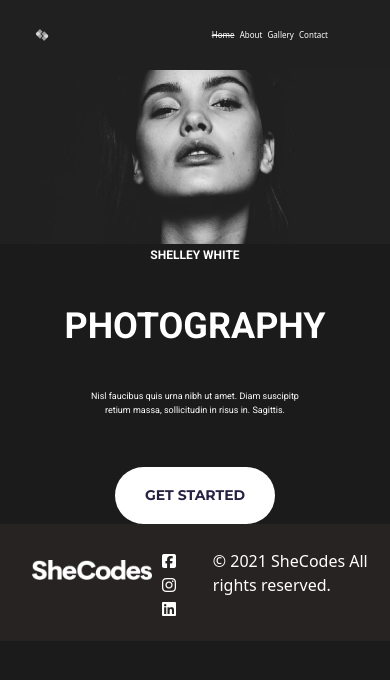
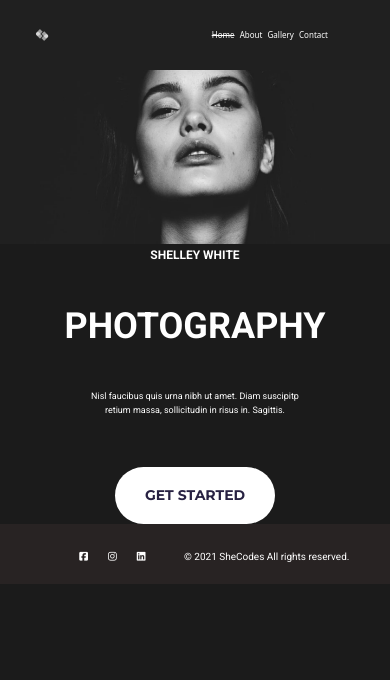
Before and after one commit to MateaZerjav/PortfolioProject, a plain HTML site: page index.html in a window 390 px wide. Drawn offline with nearby package versions, Linux system fonts and the light colour scheme.

Commit message:
Improved responsiveness of the web page for better display on various devices

```diff
--- a/index.html
+++ b/index.html
@@ -157,7 +157,11 @@
     <footer>
       <div class="container footer-box">
         <div class="sheCodes">
-          <img src="/styles/images/She Codes.png" alt="" class="logo" />
+          <img
+            src="/styles/images/She Codes.png"
+            alt=""
+            class="logo d-none d-md-block"
+          />
         </div>
         <div class="icons">
           <i class="fa-brands fa-square-facebook"></i
--- a/styles/index.css
+++ b/styles/index.css
@@ -1,5 +1,5 @@
 :root {
-  --bg-color: #6c63ff;
+  --bg-color: #1b1b1b;
   --heading-font-family: "Roboto", sans-serif;
   --button-font-family: "Montserrat", sans-serif;
 }
@@ -139,6 +139,8 @@ footer {
 }
 .copyright {
   padding-top: 5px;
+  font-family: var(--heading-font-family);
+  font-weight: 400;
 }
 
 @media (max-width: 517px) {
@@ -150,6 +152,13 @@ footer {
   }
   p {
     font-size: 9px;
+  }
+  .footer-box {
+    font-size: 10px;
+    justify-content: space-evenly;
+  }
+  .icons {
+    text-align: left;
   }
 }
 @media (max-width: 992px) {
--- a/styles/portfolio.css
+++ b/styles/portfolio.css
@@ -205,6 +205,9 @@ footer {
     padding-left: 20px;
     margin-top: 10px;
   }
+  .footer-box {
+    font-size: 10px;
+  }
 }
 @media (max-width: 517px) {
   h1 {
```
